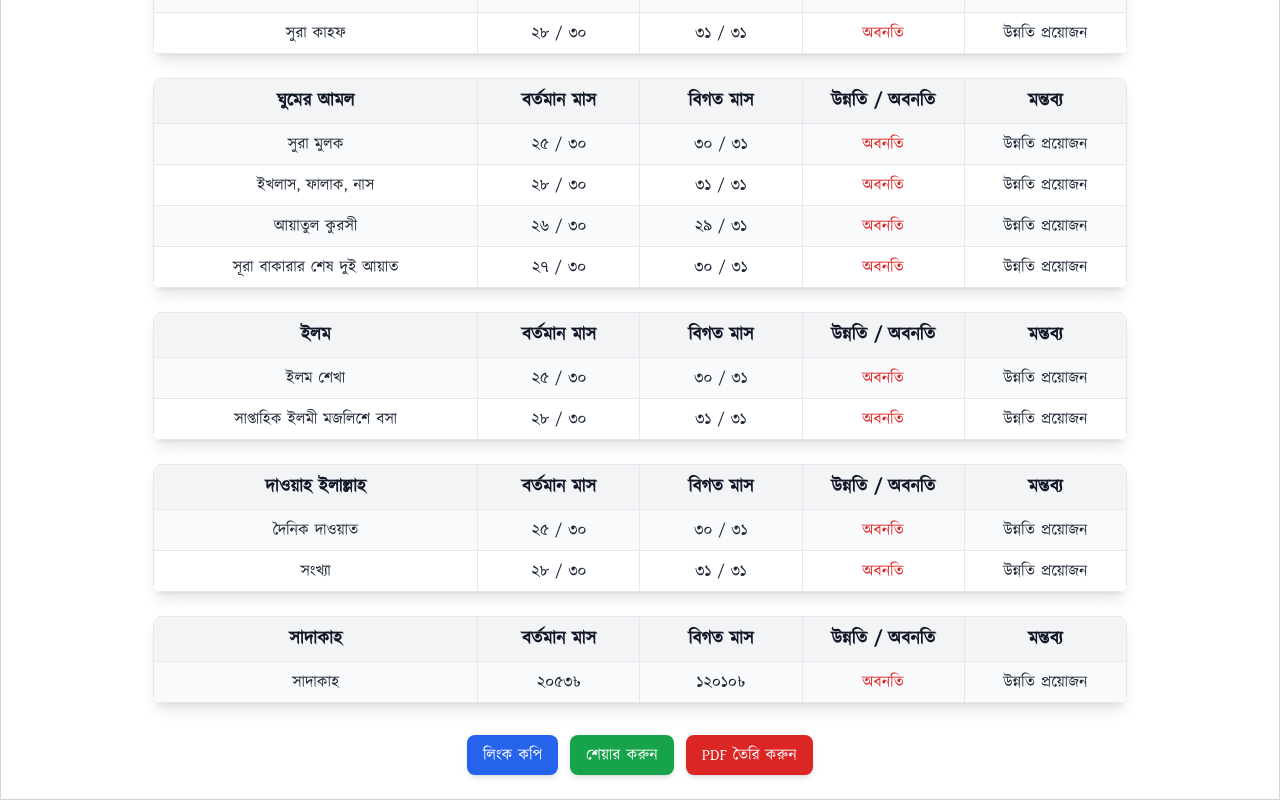
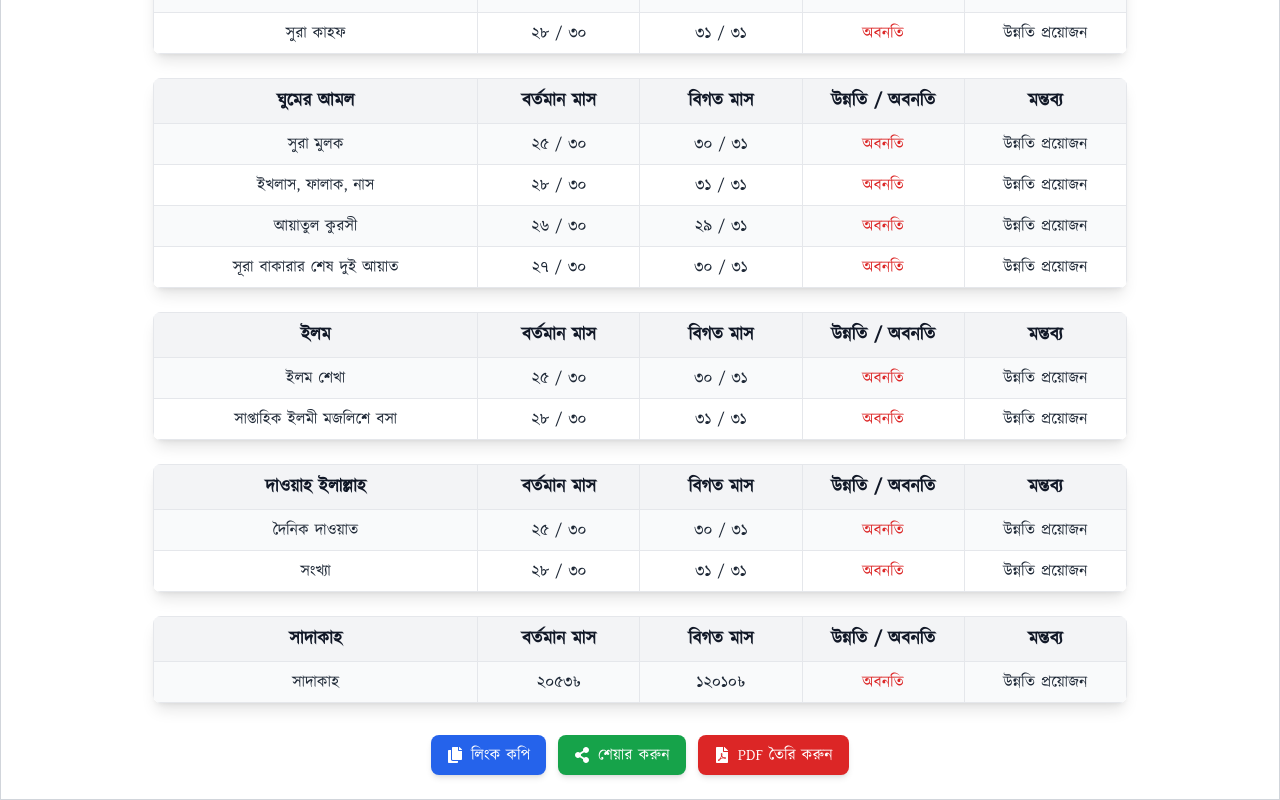
Before and after one commit to RashedAbdullah/muslim-bangla-muhasabah, a Next.js app: page /track in a window 1280 px wide. Shown: the part 968-1768 px from the top of the page. Built offline with nearby package versions, Linux system fonts and the light colour scheme.

Commit message:
Next.js developer

```diff
--- a/app/track/page.js
+++ b/app/track/page.js
@@ -138,7 +138,7 @@ const TrackingHistory = () => {
           onClick={handleCopyLink}
           className="flex items-center gap-2 bg-blue-600 text-white px-4 py-2 rounded-lg shadow-md hover:bg-blue-700 transition relative group"
         >
-          <FaCopy className="md:hidden" />
+          <FaCopy />
           <span className="hidden md:inline">লিংক কপি</span>
           <span className="absolute -top-8 left-1/2 transform -translate-x-1/2 bg-gray-700 text-white text-xs px-2 py-1 rounded-md opacity-0 group-hover:opacity-100 transition">
             কপি করুন
@@ -149,7 +149,7 @@ const TrackingHistory = () => {
           onClick={handleShare}
           className="flex items-center gap-2 bg-green-600 text-white px-4 py-2 rounded-lg shadow-md hover:bg-green-700 transition relative group"
         >
-          <FaShareAlt className="md:hidden" />
+          <FaShareAlt />
           <span className="hidden md:inline">শেয়ার করুন</span>
           <span className="absolute -top-8 left-1/2 transform -translate-x-1/2 bg-gray-700 text-white text-xs px-2 py-1 rounded-md opacity-0 group-hover:opacity-100 transition">
             শেয়ার করুন
@@ -165,7 +165,7 @@ const TrackingHistory = () => {
               : "bg-red-600 hover:bg-red-700"
           }`}
         >
-          <FaFilePdf className="md:hidden" />
+          <FaFilePdf />
           <span className="hidden md:inline">
             {isGenerating ? "জেনারেট হচ্ছে..." : "PDF তৈরি করুন"}
           </span>
--- a/components/table/sleeping-table.jsx
+++ b/components/table/sleeping-table.jsx
@@ -30,12 +30,12 @@ const SleepingTable = () => {
             const improvement = item.current > item.last ? "উন্নতি" : "অবনতি";
             const improvementColor =
               item.current > item.last ? "text-green-600" : "text-red-600";
-            const improvementIcon =
-              item.current > item.last ? (
-                <MdOutlineKeyboardDoubleArrowUp color="green" />
-              ) : (
-                <MdOutlineKeyboardDoubleArrowDown color="red" />
-              );
+            // const improvementIcon =
+            //   item.current > item.last ? (
+            //     <MdOutlineKeyboardDoubleArrowUp color="green" />
+            //   ) : (
+            //     <MdOutlineKeyboardDoubleArrowDown color="red" />
+            //   );
 
             return (
               <tr
```
